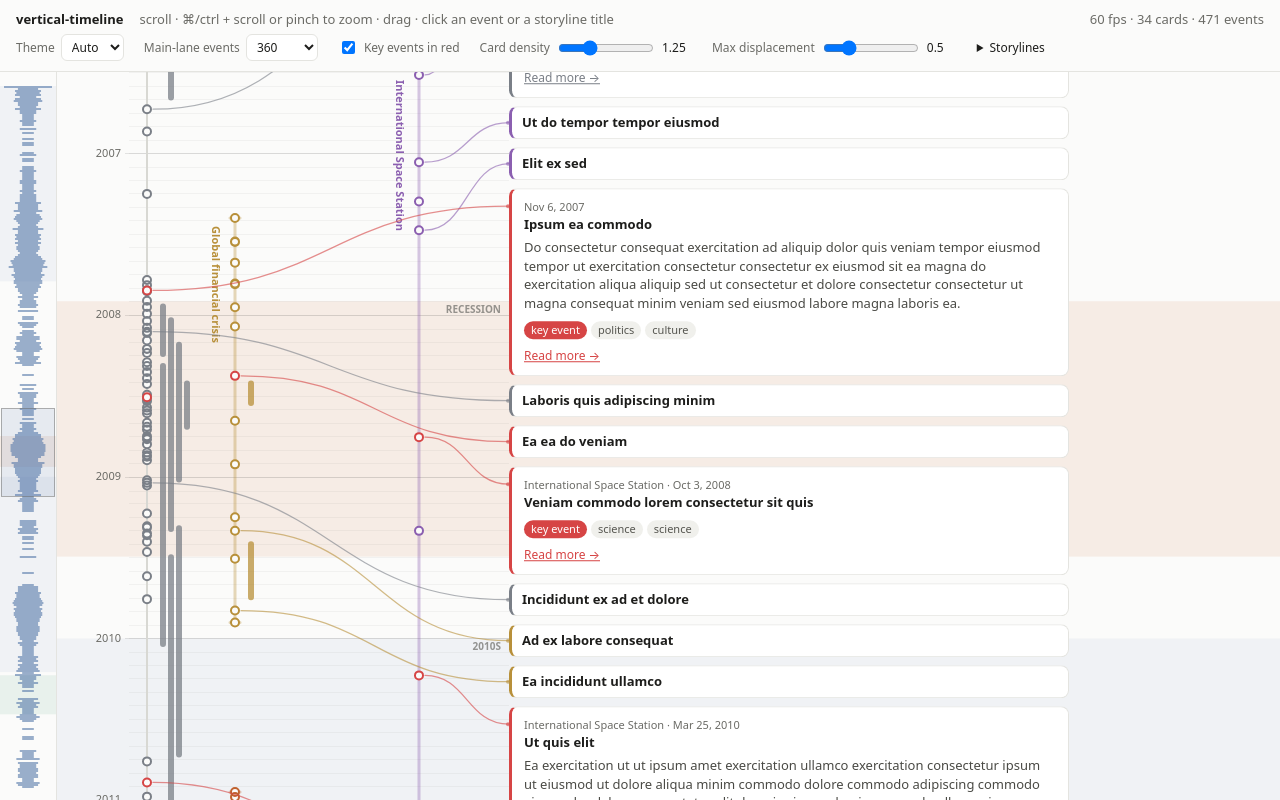
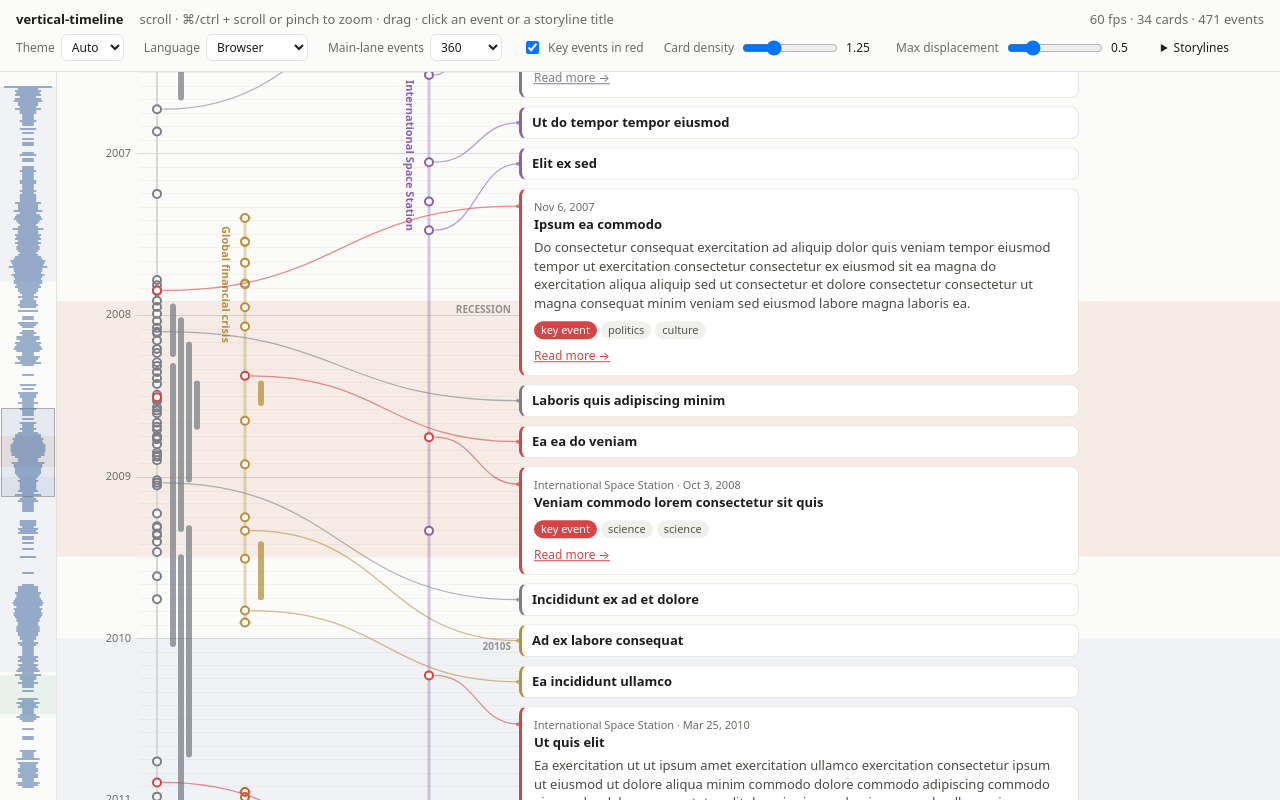
Before and after one commit to thedefaultusr/vertical-timeline, a website built with Vite: page index.html in a window 1280 px wide. Built offline with nearby package versions, Linux system fonts and the light colour scheme.

Commit message:
Localize date labels
- Axis labels are formatted with Intl.DateTimeFormat in the timeline's
  locale; d3-scale only picks tick positions. Each tick is labelled by the
  largest calendar boundary it falls on (TickUnit).
- New options: locale, formatTick; axisWidth defaults to 'auto' (fits the
  locale's widest label). New API: setLocale(), locale getter.
- Default cards use the locale and Intl formatRange for spans.
- Band labels are upper-cased with the locale's rules.
- Playground: language picker.

```diff
--- a/demo/main.ts
+++ b/demo/main.ts
@@ -3,12 +3,21 @@ import { generate, KEY_EVENT_COLOR, STORYLINE_LIST, type CardData } from './data
 
 const $ = <T extends HTMLElement>(sel: string) => document.querySelector(sel) as T;
 
-const fmt = new Intl.DateTimeFormat(undefined, { year: 'numeric', month: 'short', day: 'numeric' });
+/** Card date formatters per locale ('' = the browser's). */
+const cardDates = new Map<string, Intl.DateTimeFormat>();
+function cardDate(): Intl.DateTimeFormat {
+  let format = cardDates.get(state.locale);
+  if (!format) {
+    format = new Intl.DateTimeFormat(state.locale || undefined, { year: 'numeric', month: 'short', day: 'numeric' });
+    cardDates.set(state.locale, format);
+  }
+  return format;
+}
 const storylineTitle = new Map(STORYLINE_LIST.map((s) => [s.id, s.title]));
 
 const renderCard: RenderCard = (item, el, lod) => {
   const data = item.data as CardData;
-  const when = `${fmt.format(item.start)}${item.end !== undefined ? ` – ${fmt.format(item.end)}` : ''}`;
+  const when = item.end !== undefined ? cardDate().formatRange(item.start, item.end) : cardDate().format(item.start);
   const date = item.storyline ? `${storylineTitle.get(item.storyline)} · ${when}` : when;
   if (lod === 'compact') {
     el.innerHTML = `<div class="vt-card__title"></div>`;
@@ -42,6 +51,8 @@ function tag(text: string, className: string): HTMLElement {
 
 const state = {
   scheme: 'auto' as ColorScheme,
+  /** BCP 47 tag; '' follows the browser. */
+  locale: '',
   events: 360,
   highlight: true,
   cardDensity: 1.25,
@@ -61,6 +72,7 @@ function create(): VerticalTimeline {
     storylines: data.storylines.map((s) => ({ ...s, visible: !state.hidden.has(s.id) })),
     renderCard,
     colorScheme: state.scheme,
+    locale: state.locale || undefined,
     cardDensity: state.cardDensity,
     maxDisplacement: state.maxDisplacement,
   };
@@ -88,6 +100,11 @@ function applyScheme(scheme: ColorScheme): void {
 }
 
 $<HTMLSelectElement>('#scheme').addEventListener('change', (e) => applyScheme((e.target as HTMLSelectElement).value as ColorScheme));
+
+$<HTMLSelectElement>('#locale').addEventListener('change', (e) => {
+  state.locale = (e.target as HTMLSelectElement).value;
+  timeline.setLocale(state.locale || undefined); // re-renders cards, which read state.locale
+});
 
 $<HTMLSelectElement>('#events').addEventListener('change', (e) => {
   state.events = Number((e.target as HTMLSelectElement).value);
--- a/index.html
+++ b/index.html
@@ -19,6 +19,20 @@
             <option value="auto">Auto</option>
             <option value="light">Light</option>
             <option value="dark">Dark</option>
+          </select>
+        </label>
+        <label>Language
+          <select id="locale">
+            <option value="">Browser</option>
+            <option value="en-US">English (US)</option>
+            <option value="en-GB">English (UK)</option>
+            <option value="de-DE">Deutsch</option>
+            <option value="fr-FR">Français</option>
+            <option value="ru-RU">Русский</option>
+            <option value="tr-TR">Türkçe</option>
+            <option value="ar-EG">العربية</option>
+            <option value="hi-IN">हिन्दी</option>
+            <option value="ja-JP">日本語</option>
           </select>
         </label>
         <label>Main-lane events
--- a/src/Timeline.ts
+++ b/src/Timeline.ts
@@ -2,6 +2,7 @@ import { applyBudget, type BudgetCard } from './cards/budget';
 import { CardLayer, type CardRequest } from './cards/CardLayer';
 import { dodge } from './cards/dodge';
 import { computeReveal } from './cards/reveal';
+import { DateFormats, sampleTicks } from './core/dateFormat';
 import { ItemIndex } from './core/ItemIndex';
 import { Viewport } from './core/Viewport';
 import { Gestures } from './interaction/Gestures';
@@ -10,7 +11,14 @@ import { assignLanes } from './layout/lanes';
 import { HiDpiCanvas } from './render/canvas';
 import { ConnectorRenderer, type Connector } from './render/ConnectorRenderer';
 import { Minimap } from './render/Minimap';
-import { connectorX, TimelineRenderer, type NormalizedBand, type TrackGeometry } from './render/TimelineRenderer';
+import {
+  AXIS_FONT_SIZE,
+  connectorX,
+  TimelineRenderer,
+  type AxisText,
+  type NormalizedBand,
+  type TrackGeometry,
+} from './render/TimelineRenderer';
 import { injectStyles, THEME_VARS } from './styles';
 import type {
   CardLod,
@@ -51,19 +59,22 @@ const PROMOTE_HYSTERESIS = 0.7;
 /** Time constant for easing out layout jumps, ms (~95% settled after 3τ). */
 const JUMP_TAU = 100;
 
-const dateFormat = new Intl.DateTimeFormat(undefined, { year: 'numeric', month: 'short', day: 'numeric' });
+/** Space around axis labels: from the left edge, and to the tick marks. */
+const AXIS_LABEL_PADDING = 22;
+const MIN_AXIS_WIDTH = 48;
 
-const defaultRenderCard: RenderCard = (item, el, lod) => {
+/** The card used without a renderCard option: date (in the timeline's locale) and title. */
+function renderDefaultCard(item: TimelineItem, el: HTMLElement, lod: CardLod, dates: Intl.DateTimeFormat): void {
   const date = document.createElement('div');
   date.className = 'vt-card__date';
   date.textContent = item.end !== undefined
-    ? `${dateFormat.format(toMs(item.start))} – ${dateFormat.format(toMs(item.end))}`
-    : dateFormat.format(toMs(item.start));
+    ? dates.formatRange(toMs(item.start), toMs(item.end))
+    : dates.format(toMs(item.start));
   const title = document.createElement('div');
   title.className = 'vt-card__title';
   title.textContent = item.title;
   el.append(...(lod === 'full' ? [date, title] : [title]));
-};
+}
 
 type Listener<T> = (payload: T) => void;
 type CardCandidate = BudgetCard & CardRequest;
@@ -83,10 +94,16 @@ export class VerticalTimeline {
   private gestures: Gestures;
   private resizeObserver: ResizeObserver;
 
-  private opts: Required<Omit<TimelineOptions, 'items' | 'storylines' | 'bands' | 'theme' | 'colorScheme' | 'renderCard'>>;
+  private opts: Required<
+    Omit<TimelineOptions, 'items' | 'storylines' | 'bands' | 'theme' | 'colorScheme' | 'renderCard' | 'locale' | 'formatTick'>
+  >;
   /** Canvas colours, read from CSS variables; shared by reference with the renderers. */
   private theme: TimelineTheme = { ...DEFAULT_THEME };
   private themeOverrides: Partial<TimelineTheme>;
+  private formats: DateFormats;
+  private customFormatTick: TimelineOptions['formatTick'];
+  /** Axis text settings; shared by reference with the renderer. */
+  private text: AxisText;
   private darkQuery: MediaQueryList | null =
     typeof matchMedia === 'function' ? matchMedia('(prefers-color-scheme: dark)') : null;
   /** Whether the theme was read while attached to the document (else CSS vars were unavailable). */
@@ -126,7 +143,7 @@ export class VerticalTimeline {
     injectStyles();
     this.opts = {
       minimapWidth: options.minimapWidth ?? 56,
-      axisWidth: options.axisWidth ?? 76,
+      axisWidth: options.axisWidth ?? 'auto',
       gutterWidth: options.gutterWidth ?? 72,
       cardGap: options.cardGap ?? 8,
       anchorOffset: options.anchorOffset ?? 18,
@@ -137,6 +154,9 @@ export class VerticalTimeline {
       minMsPerPx: options.minMsPerPx ?? 1_000,
     };
     this.themeOverrides = options.theme ?? {};
+    this.formats = new DateFormats(options.locale);
+    this.customFormatTick = options.formatTick;
+    this.text = { formatTick: this.customFormatTick ?? this.formats.formatTick, locale: this.formats.locale };
     this.viewport = new Viewport(this.opts.minMsPerPx);
 
     this.root = document.createElement('div');
@@ -159,9 +179,11 @@ export class VerticalTimeline {
     this.darkQuery?.addEventListener('change', this.refreshTheme);
     this.watchPixelRatio();
 
-    this.timelineRenderer = new TimelineRenderer(this.timelineCanvas, this.theme);
+    this.timelineRenderer = new TimelineRenderer(this.timelineCanvas, this.theme, this.text);
     this.connectorRenderer = new ConnectorRenderer(this.connectorCanvas, this.theme);
-    this.cards = new CardLayer(this.body, options.renderCard ?? defaultRenderCard, this.invalidate, (id) => this.setHover(id));
+    const renderCard: RenderCard =
+      options.renderCard ?? ((item, el, lod) => renderDefaultCard(item, el, lod, this.formats.cardDate));
+    this.cards = new CardLayer(this.body, renderCard, this.invalidate, (id) => this.setHover(id));
 
     this.gestures = new Gestures(
       this.root,
@@ -334,6 +356,24 @@ export class VerticalTimeline {
     return () => set.delete(fn);
   }
 
+  /**
+   * Switches the language of axis labels and default cards (BCP 47 tags;
+   * undefined = the browser's language). Mounted cards are re-rendered, so a
+   * custom renderCard that reads `timeline.locale` updates too.
+   */
+  setLocale(locale?: string | string[]): void {
+    this.formats = new DateFormats(locale);
+    this.text.formatTick = this.customFormatTick ?? this.formats.formatTick;
+    this.text.locale = this.formats.locale;
+    this.cards.refresh();
+    this.layout(); // label widths change with the language
+  }
+
+  /** The resolved locale in use, e.g. 'de-DE'. */
+  get locale(): string {
+    return this.formats.locale;
+  }
+
   /** 'light' or 'dark' forces a palette; 'auto' follows the OS setting. */
   setColorScheme(scheme: ColorScheme): void {
     if (scheme === 'auto') delete this.root.dataset.theme;
@@ -425,7 +465,8 @@ export class VerticalTimeline {
 
   private layout(): void {
     if (!this.themeFromDocument) this.refreshTheme();
-    const { minimapWidth, axisWidth, gutterWidth } = this.opts;
+    const { minimapWidth, gutterWidth } = this.opts;
+    const axisWidth = this.opts.axisWidth === 'auto' ? this.autoAxisWidth() : this.opts.axisWidth;
     const rect = this.root.getBoundingClientRect();
     const height = rect.height;
     const mainWidth = Math.max(0, rect.width - minimapWidth);
@@ -447,6 +488,17 @@ export class VerticalTimeline {
     this.cardsWidth = cardsWidth;
     this.viewport.setHeight(height);
     this.invalidate();
+  }
+
+  /** Axis width that fits the widest label of the current locale (and font). */
+  private autoAxisWidth(): number {
+    const ctx = this.timelineCanvas.ctx;
+    ctx.font = `${AXIS_FONT_SIZE}px ${this.theme.font}`;
+    let widest = 0;
+    for (const [date, unit] of sampleTicks()) {
+      widest = Math.max(widest, ctx.measureText(this.text.formatTick(date, unit)).width);
+    }
+    return Math.max(MIN_AXIS_WIDTH, Math.ceil(widest) + AXIS_LABEL_PADDING);
   }
 
   /**
--- a/src/cards/CardLayer.ts
+++ b/src/cards/CardLayer.ts
@@ -100,6 +100,12 @@ export class CardLayer {
     return result;
   }
 
+  /** Re-renders every mounted card (e.g. after a locale change) and re-measures them in one batch. */
+  refresh(): void {
+    for (const card of this.mounted.values()) this.render(card);
+    for (const card of this.mounted.values()) card.height = card.el.offsetHeight;
+  }
+
   place(card: MountedCard, y: number): void {
     if (card.y !== y) {
       card.y = y;
--- /dev/null
+++ b/src/core/dateFormat.ts
@@ -0,0 +1,72 @@
+/**
+ * What an axis tick marks: the largest calendar boundary it falls on (local
+ * time). 'week' is a day-level tick when ticks are a week or more apart, so
+ * it reads as a date ("Feb 7") rather than a weekday ("Sat 7").
+ */
+export type TickUnit = 'year' | 'month' | 'week' | 'day' | 'hour' | 'minute' | 'second' | 'millisecond';
+
+/** Formats an axis tick label. */
+export type FormatTick = (date: Date, unit: TickUnit) => string;
+
+const DAY = 86_400_000;
+
+const TICK_OPTIONS: Record<TickUnit, Intl.DateTimeFormatOptions> = {
+  year: { year: 'numeric' },
+  month: { month: 'long' },
+  week: { month: 'short', day: 'numeric' },
+  day: { weekday: 'short', day: 'numeric' },
+  hour: { hour: 'numeric', minute: '2-digit' },
+  minute: { hour: 'numeric', minute: '2-digit' },
+  second: { hour: 'numeric', minute: '2-digit', second: '2-digit' },
+  millisecond: { second: '2-digit', fractionalSecondDigits: 3 },
+};
+
+export function tickUnit(date: Date, step: number): TickUnit {
+  if (date.getMilliseconds()) return 'millisecond';
+  if (date.getSeconds()) return 'second';
+  if (date.getMinutes()) return 'minute';
+  if (date.getHours()) return 'hour';
+  if (date.getDate() !== 1) return step >= 7 * DAY ? 'week' : 'day';
+  if (date.getMonth()) return 'month';
+  return 'year';
+}
+
+/**
+ * Locale-aware date formatting for axis ticks and default cards, built on
+ * Intl (month and weekday names, ordering, 12/24 h clock and digits for any
+ * locale, no extra data). Formatters are created once per locale, since
+ * constructing an Intl.DateTimeFormat is slow and the axis draws every frame.
+ */
+export class DateFormats {
+  /** The resolved BCP 47 locale, e.g. 'de-DE'. */
+  readonly locale: string;
+  readonly cardDate: Intl.DateTimeFormat;
+  private tick = new Map<TickUnit, Intl.DateTimeFormat>();
+
+  constructor(locale?: string | string[]) {
+    this.cardDate = new Intl.DateTimeFormat(locale, { year: 'numeric', month: 'short', day: 'numeric' });
+    this.locale = this.cardDate.resolvedOptions().locale;
+    for (const [unit, options] of Object.entries(TICK_OPTIONS) as [TickUnit, Intl.DateTimeFormatOptions][]) {
+      this.tick.set(unit, new Intl.DateTimeFormat(locale, options));
+    }
+  }
+
+  formatTick: FormatTick = (date, unit) => this.tick.get(unit)!.format(date);
+}
+
+/**
+ * Representative (date, unit) pairs covering the widest labels of each unit
+ * (every month name and weekday, two-digit days, late hours in 12 and 24 h
+ * clocks), for sizing the axis to the locale.
+ */
+export function sampleTicks(): [Date, TickUnit][] {
+  const samples: [Date, TickUnit][] = [[new Date(2888, 0, 1), 'year']];
+  for (let m = 0; m < 12; m++) {
+    samples.push([new Date(2024, m, 1), 'month'], [new Date(2024, m, 28), 'week']);
+  }
+  for (let d = 22; d <= 28; d++) samples.push([new Date(2024, 0, d), 'day']);
+  for (const h of [12, 23]) {
+    samples.push([new Date(2024, 0, 28, h, 58), 'minute'], [new Date(2024, 0, 28, h, 58, 58), 'second']);
+  }
+  return samples;
+}
--- a/src/index.ts
+++ b/src/index.ts
@@ -4,6 +4,7 @@ export { dodge } from './cards/dodge';
 export type {
   CardLod,
   ColorScheme,
+  FormatTick,
   RenderCard,
   TimeInput,
   TimelineBand,
@@ -11,5 +12,6 @@ export type {
   TimelineStoryline,
   TimelineItem,
   TimelineOptions,
+  TickUnit,
   TimelineTheme,
 } from './types';
--- a/src/render/TimelineRenderer.ts
+++ b/src/render/TimelineRenderer.ts
@@ -1,4 +1,5 @@
 import { scaleTime } from 'd3-scale';
+import { tickUnit, type FormatTick } from '../core/dateFormat';
 import type { Viewport } from '../core/Viewport';
 import type { StorylineColumn } from '../layout/storylines';
 import type { Item, TimelineTheme } from '../types';
@@ -22,7 +23,16 @@ export interface TrackGeometry {
   gridRight: number;
 }
 
+/** Text settings shared by reference with the timeline, which updates them on setLocale(). */
+export interface AxisText {
+  formatTick: FormatTick;
+  /** Resolved locale, for locale-aware casing of band labels. */
+  locale: string;
+}
+
 export const POINT_R = 4;
+/** Axis label font size, px; the timeline measures labels with it to size the axis. */
+export const AXIS_FONT_SIZE = 11;
 const LABEL_FONT_SIZE = 11;
 /** Keep sticky storyline labels this far inside the viewport / rail ends. */
 const LABEL_INSET = 8;
@@ -57,6 +67,7 @@ export class TimelineRenderer {
   constructor(
     private canvas: HiDpiCanvas,
     private theme: TimelineTheme,
+    private text: AxisText,
   ) {}
 
   draw(
@@ -90,7 +101,7 @@ export class TimelineRenderer {
         ctx.globalAlpha = 0.7;
         ctx.textAlign = 'right';
         ctx.textBaseline = 'top';
-        ctx.fillText(b.label.toUpperCase(), geo.gridRight - 8, Math.max(y0, 0) + 4);
+        ctx.fillText(b.label.toLocaleUpperCase(this.text.locale), geo.gridRight - 8, Math.max(y0, 0) + 4);
         ctx.restore();
       }
     }
@@ -100,7 +111,8 @@ export class TimelineRenderer {
     const majorCount = Math.max(2, Math.floor(h / 90));
     const major = scale.ticks(majorCount);
     const minor = scale.ticks(majorCount * 5);
-    const format = scale.tickFormat(majorCount);
+    // d3 only picks tick positions; labels come from the locale-aware formatter.
+    const step = major.length > 1 ? major[1].getTime() - major[0].getTime() : Infinity;
 
     ctx.lineWidth = 1;
     ctx.strokeStyle = theme.gridMinor;
@@ -121,11 +133,11 @@ export class TimelineRenderer {
     }
     ctx.stroke();
 
-    ctx.font = `11px ${theme.font}`;
+    ctx.font = `${AXIS_FONT_SIZE}px ${theme.font}`;
     ctx.fillStyle = theme.axisText;
     ctx.textAlign = 'right';
     ctx.textBaseline = 'middle';
-    for (const d of major) ctx.fillText(format(d), geo.axisWidth - 12, scale(d));
+    for (const d of major) ctx.fillText(this.text.formatTick(d, tickUnit(d, step)), geo.axisWidth - 12, scale(d));
 
     // Main lane spine, full height.
     const cols = geo.columns;
```
Also changed, not shown: src/types.ts (+13 -1 lines), test/dateFormat.test.ts (added, +57 -0 lines), test/timeline.test.ts (+40 -0 lines), README.md.
